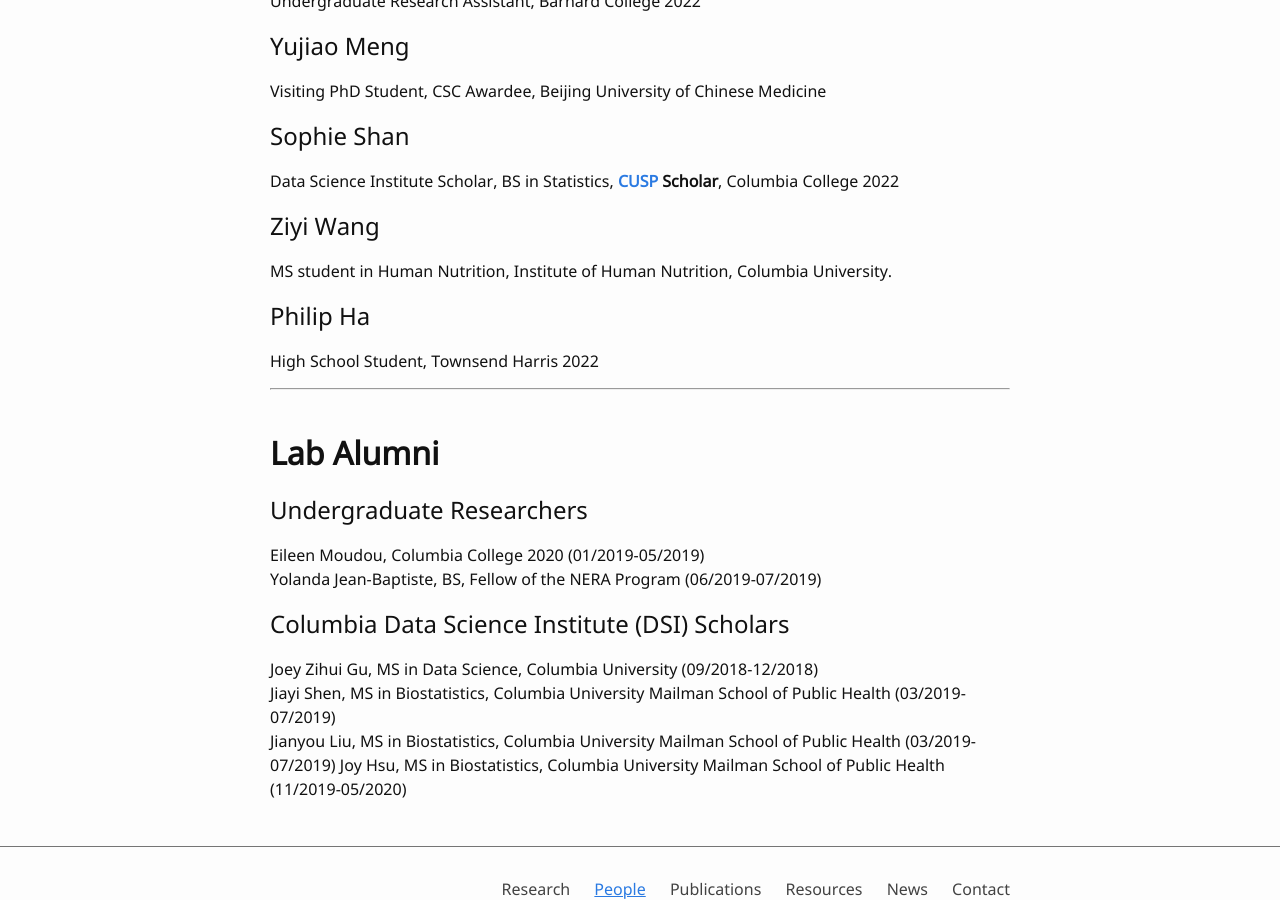
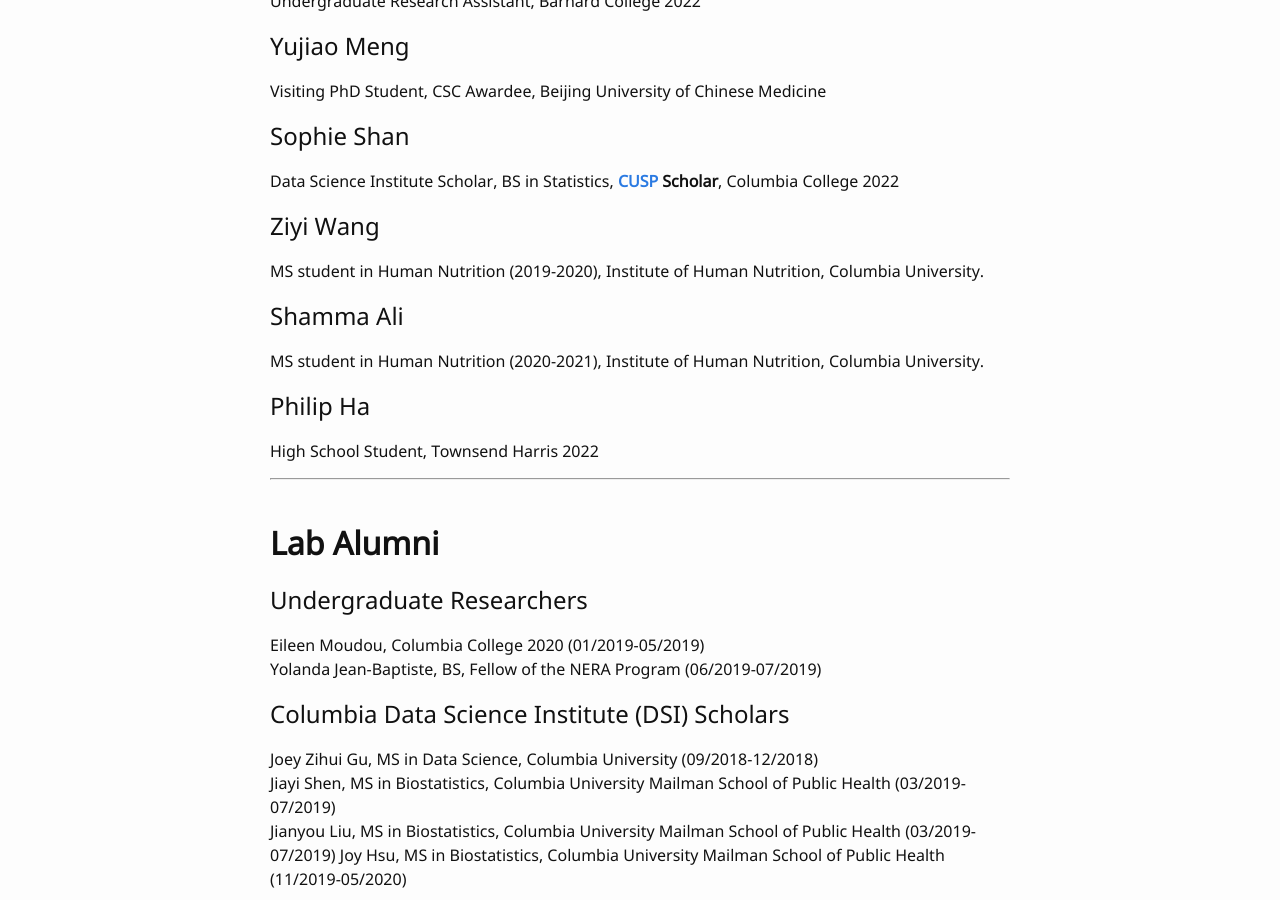
Before and after one commit to hanruizhang/zhanglab, a Jekyll site: the page built from 2_People.md, in a window 1280 px wide and 900 px high, scrolled down 2691 px. Built offline with Jekyll 4.4.1, drawn with Linux system fonts in a browser that asks for light colours; comment, search, counter and statistics services are not loaded.

Commit message:
Update 2_People.md

```diff
--- a/2_People.md
+++ b/2_People.md
@@ -89,7 +89,10 @@ I am interested in the functional interrogation of coronary artery disease-assoc
 #### Data Science Institute Scholar, BS in Statistics, **[CUSP](https://www.cc-seas.columbia.edu/scholars) Scholar**, Columbia College 2022
 
 ## Ziyi Wang
-#### MS student in Human Nutrition, Institute of Human Nutrition, Columbia University.
+#### MS student in Human Nutrition (2019-2020), Institute of Human Nutrition, Columbia University.
+
+## Shamma Ali
+#### MS student in Human Nutrition (2020-2021), Institute of Human Nutrition, Columbia University.
 
 ## Philip Ha
 #### High School Student, Townsend Harris 2022
```
